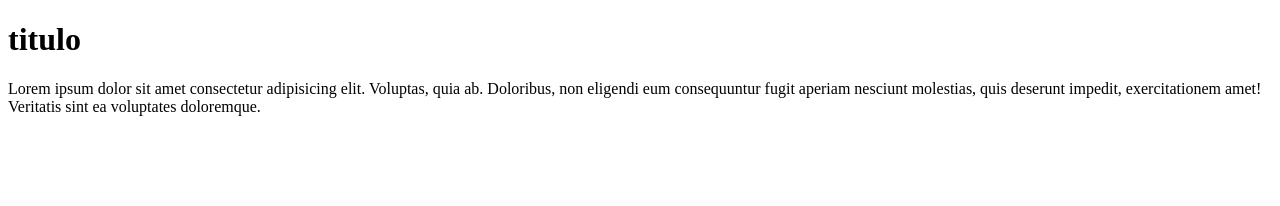
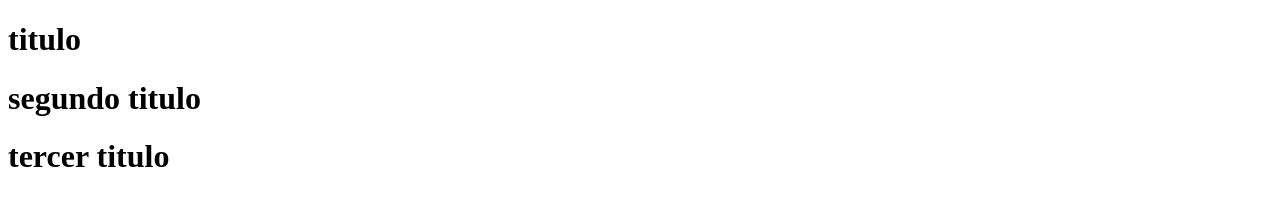
Before and after one commit to andersonferney/segundorepositorio, a plain HTML site: page index.html in a window 1280 px wide. Drawn offline with Linux system fonts and the light colour scheme.

Commit message:
cuarto commit index.html

```diff
--- a/index.html
+++ b/index.html
@@ -8,6 +8,7 @@
 </head>
 <body>
     <h1>titulo</h1>
-    <p>Lorem ipsum dolor sit amet consectetur adipisicing elit. Voluptas, quia ab. Doloribus, non eligendi eum consequuntur fugit aperiam nesciunt molestias, quis deserunt impedit, exercitationem amet! Veritatis sint ea voluptates doloremque.</p>
+    <h1>segundo titulo</h1>
+    <h1>tercer titulo</h1>
 </body>
 </html>
```
